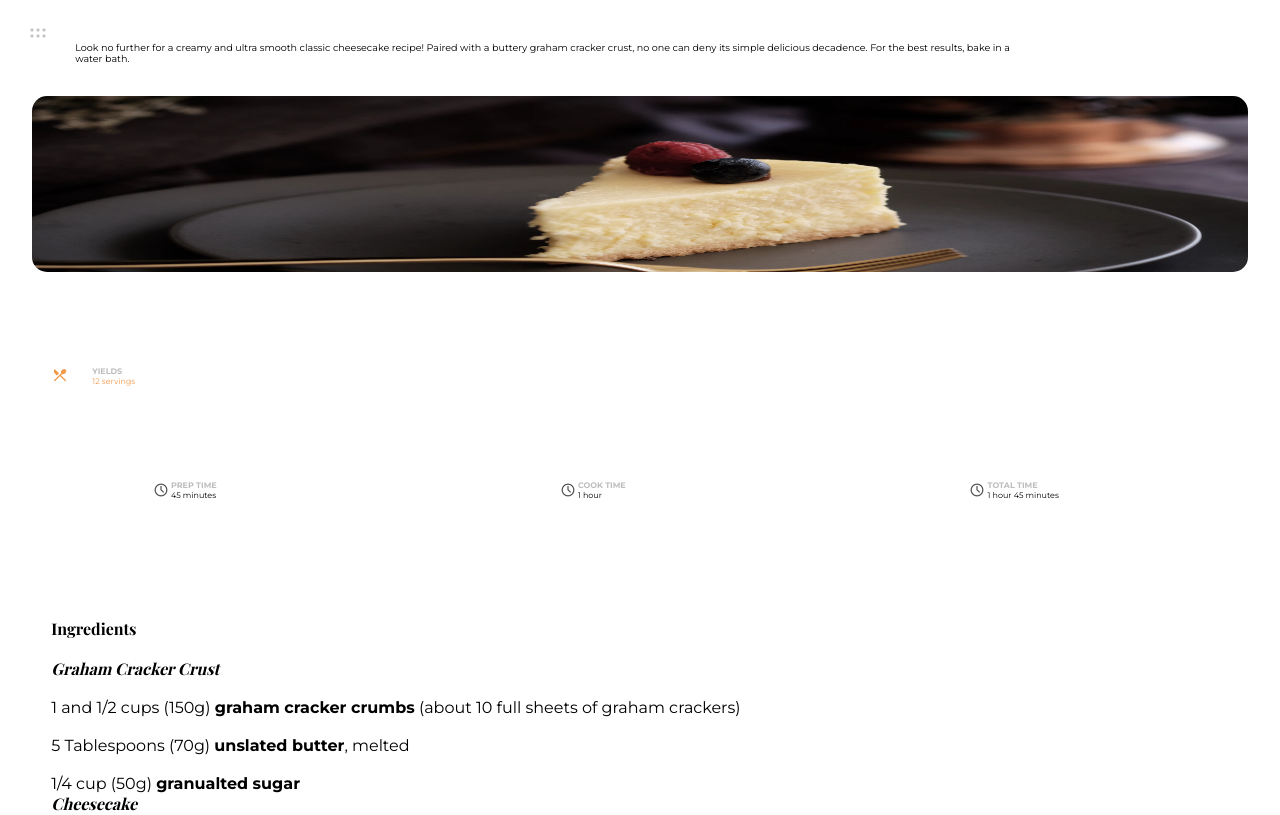
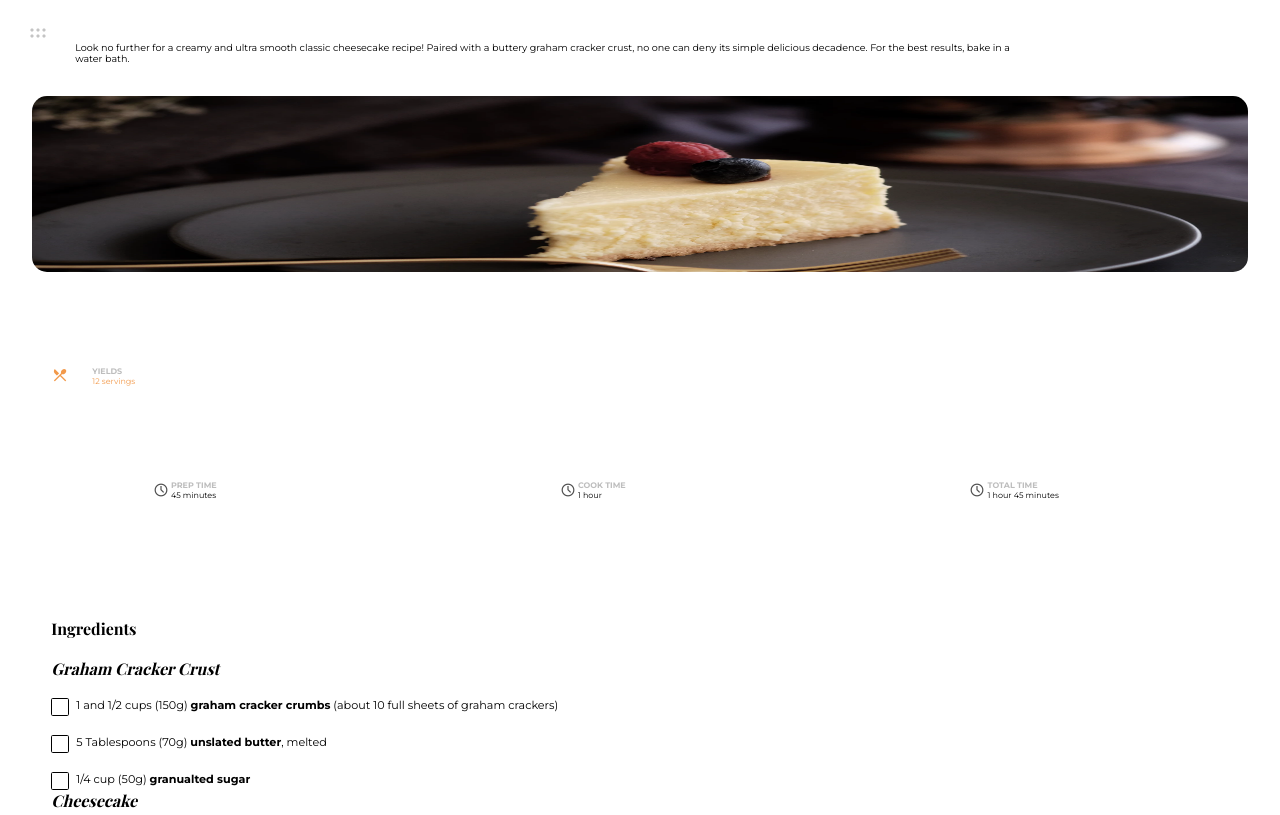
Before and after one commit to AkaraTawng/recipe-blog-challenge-dev-io, a plain HTML site: page index.html in a window 1280 px wide. Shown: the part 137-952 px from the top of the page. Drawn offline with nearby package versions, Linux system fonts and the light colour scheme; a web font is replaced by a local one.

Commit message:
add custom checklist boxes

```diff
--- a/index.html
+++ b/index.html
@@ -68,21 +68,27 @@
                         <div class="checkbox-container" id="cb1">
                             <label>
                                 <input type="checkbox" name="graham-cracker-crust-ingredient-crumbs" value="graham-cracker-crumbs">
-                                1 and 1/2 cups (150g) <span class="ingredient-highlight">graham cracker crumbs</span> (about 10 full sheets of graham crackers)
+                                <span class="graham-cracker-label-content-container">
+                                    1 and 1/2 cups (150g) <span class="ingredient-highlight">graham cracker crumbs</span> (about 10 full sheets of graham crackers)
+                                </span>
                             </label>
                         </div>
                         <br/>
                         <div class="checkbox-container" id="cb2">
                             <label>
                                 <input type="checkbox" name="graham-cracker-crust-ingredient-butter" value="unsalted-butter">
-                                5 Tablespoons (70g) <span class="ingredient-highlight">unslated butter</span>, melted
+                                <span class="graham-cracker-label-content-container">
+                                    5 Tablespoons (70g) <span class="ingredient-highlight">unslated butter</span>, melted
+                                </span>
                             </label>
                         </div>
                         <br/>
                         <div class="checkbox-container" id="cb3">
                             <label>
                                 <input type="checkbox" name="graham-cracker-crust-ingredient-sugar" value="granulated-sugar">
-                                1/4 cup (50g) <span class="ingredient-highlight">granualted sugar</span>
+                                <span class="graham-cracker-label-content-container">
+                                    1/4 cup (50g) <span class="ingredient-highlight">granualted sugar</span>
+                                </span>
                             </label>
                         </div>
                     </form>
--- a/scss/layout/_ingredients.scss
+++ b/scss/layout/_ingredients.scss
@@ -9,19 +9,44 @@
 
 
     #graham-cracker-crust-ingredients {
+
+        // #cb1 {
+        //     label {
+        //         &::before {
+        //             content: '';
+        //             width: 1.8rem;
+        //             height: 1rem;
+        //             border: 1px solid black ;
+        //             border-radius: .15em;
+        //             margin-right: 7px;
+        //         }
+        //     }
+        // }
+
         .checkbox-container {
             display: flex;
             align-items: center;
 
             label {
                 cursor: pointer;
+                display: flex;
+                // width: 100%
+
+                &::before {
+                    content: '';
+                    width: 1rem;
+                    height: 1rem;
+                    border: 1px solid black ;
+                    border-radius: .15em;
+                    margin-right: 7px;
+                    flex-shrink: 0;
+                }
             }
 
             input[type='checkbox'] {
                 cursor: pointer;
                 opacity: 0;
                 position: absolute;
-
             }
         }
 
--- a/scss/typography/_fonts.scss
+++ b/scss/typography/_fonts.scss
@@ -83,6 +83,10 @@ body {
                 font-family: $playfair;
                 font-weight: 400;
             }
+
+            label {
+                font-size: .7rem;
+            }
         }
 
         // #graham-cracker-crust-ingredients {
```
Also changed, not shown: main.css, 1 other file.
